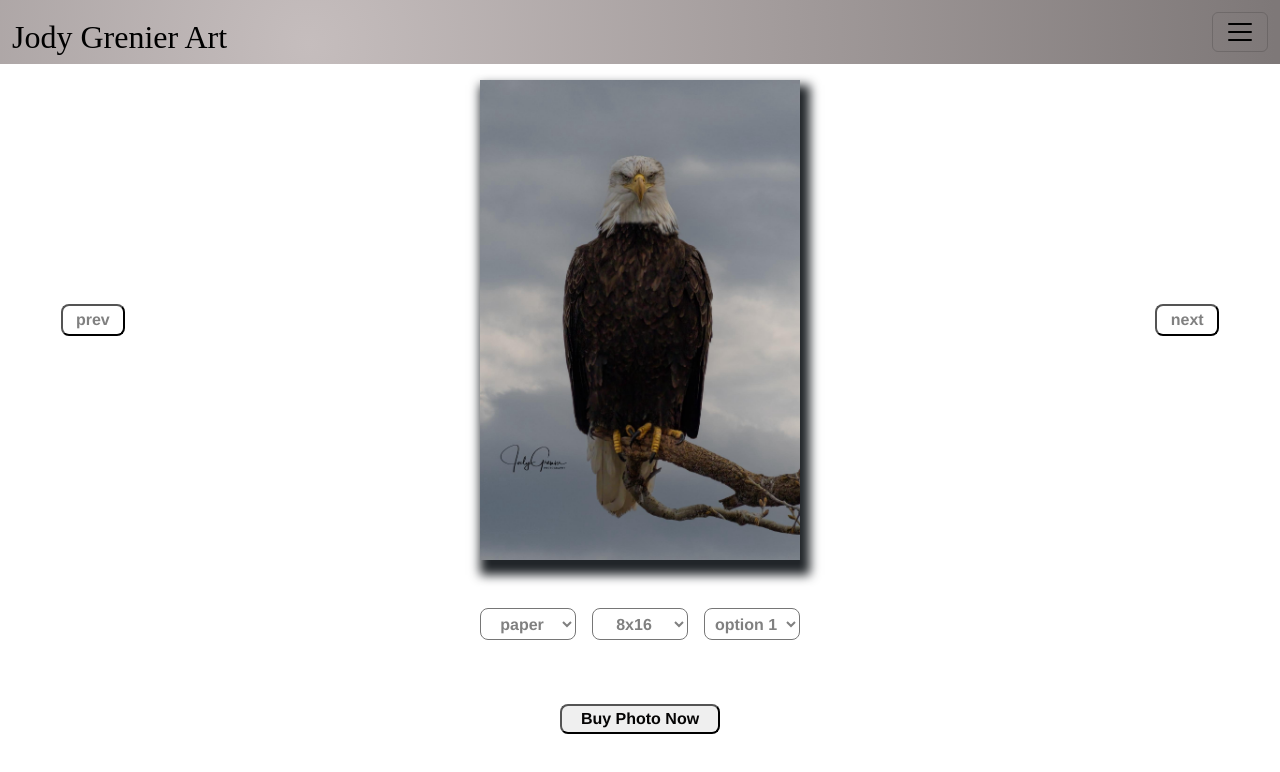
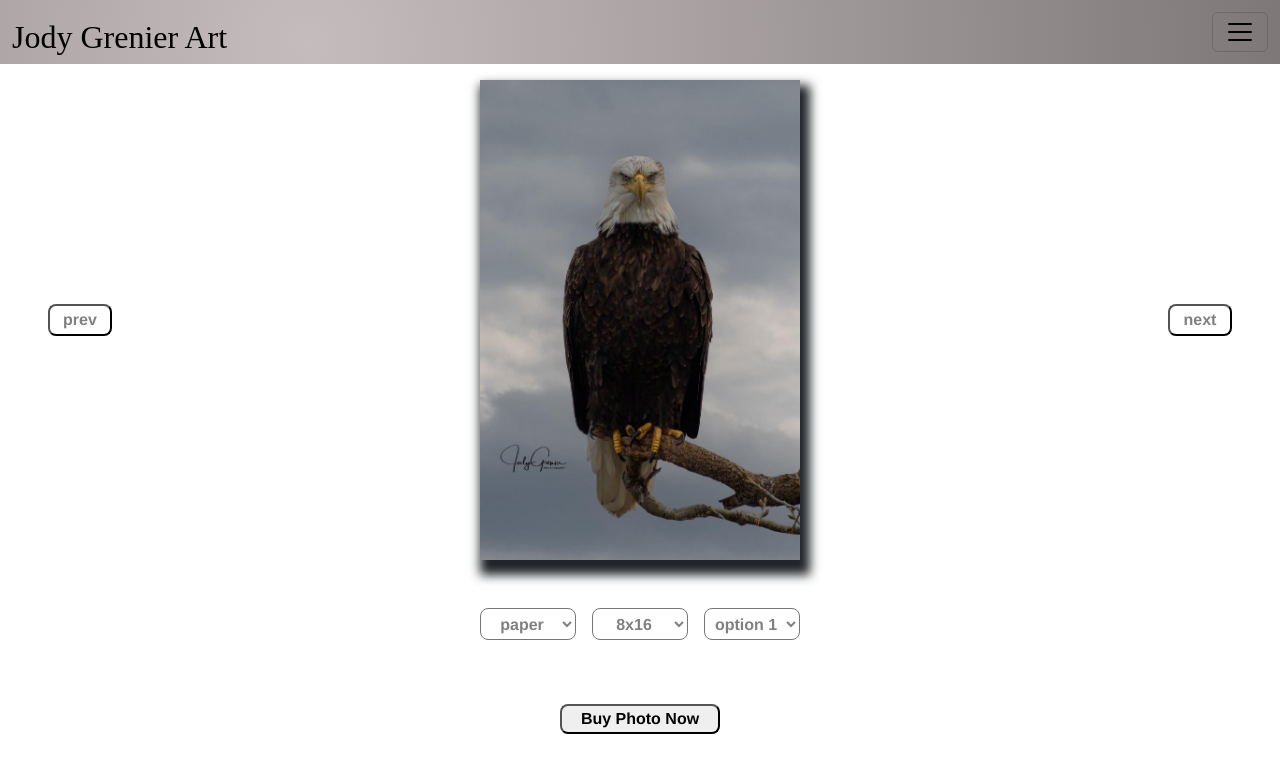
Before and after one commit to lucidbrawler/grenierphoto, a React (Vite) app: page /GallerySlider in a window 1280 px wide. Shown: the top 772 px of the page. Built offline with nearby package versions, Linux system fonts and the light colour scheme.

Commit message:
adjust button space

```diff
--- a/src/App.css
+++ b/src/App.css
@@ -12,7 +12,7 @@ h1{
 
 }
 .button1{
-  left: 3.3rem;
+  left: 2.5rem;
   background-color: transparent;
   position: absolute;
   margin: 1rem;
@@ -31,7 +31,7 @@ align-items: center;
   height: 2rem;
 }
 .button2{
-  right: 3.3rem;
+  right: 2.5rem;
   background-color: transparent;
   position: absolute;
   margin: 1rem;
```
